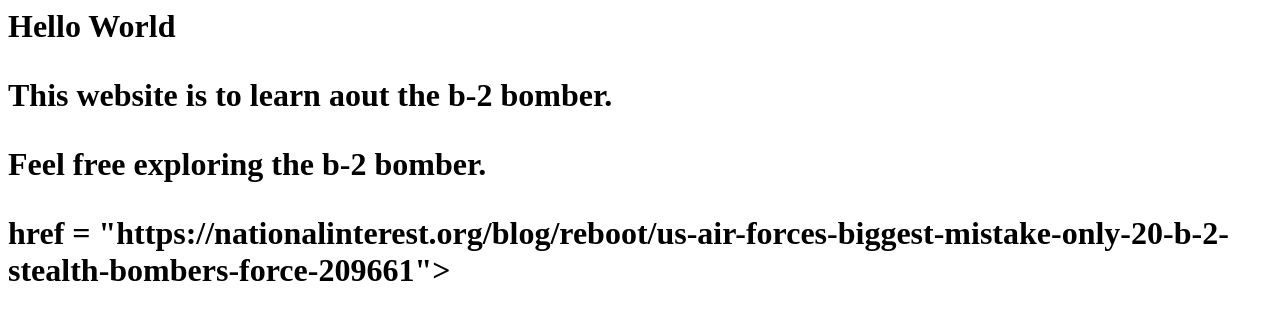
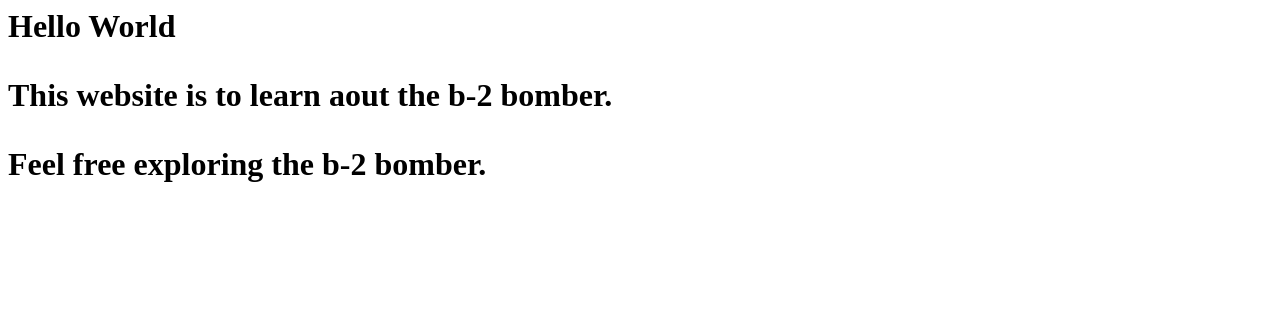
Before and after one commit to Lorenzom30/Lorenzom30.github.io, a plain HTML site: page index.html in a window 1280 px wide. Drawn offline with Linux system fonts and the light colour scheme.

Commit message:
Update index.html

```diff
--- a/index.html
+++ b/index.html
@@ -5,8 +5,6 @@
   <p> Feel free exploring the b-2 bomber.</p>
 
 <div class="links">
-  <a> href = "https://nationalinterest.org/blog/reboot/us-air-forces-biggest-mistake-only-20-b-2-stealth-bombers-force-209661"> </a>
-
    </div>
 </body>
 </html>
```
